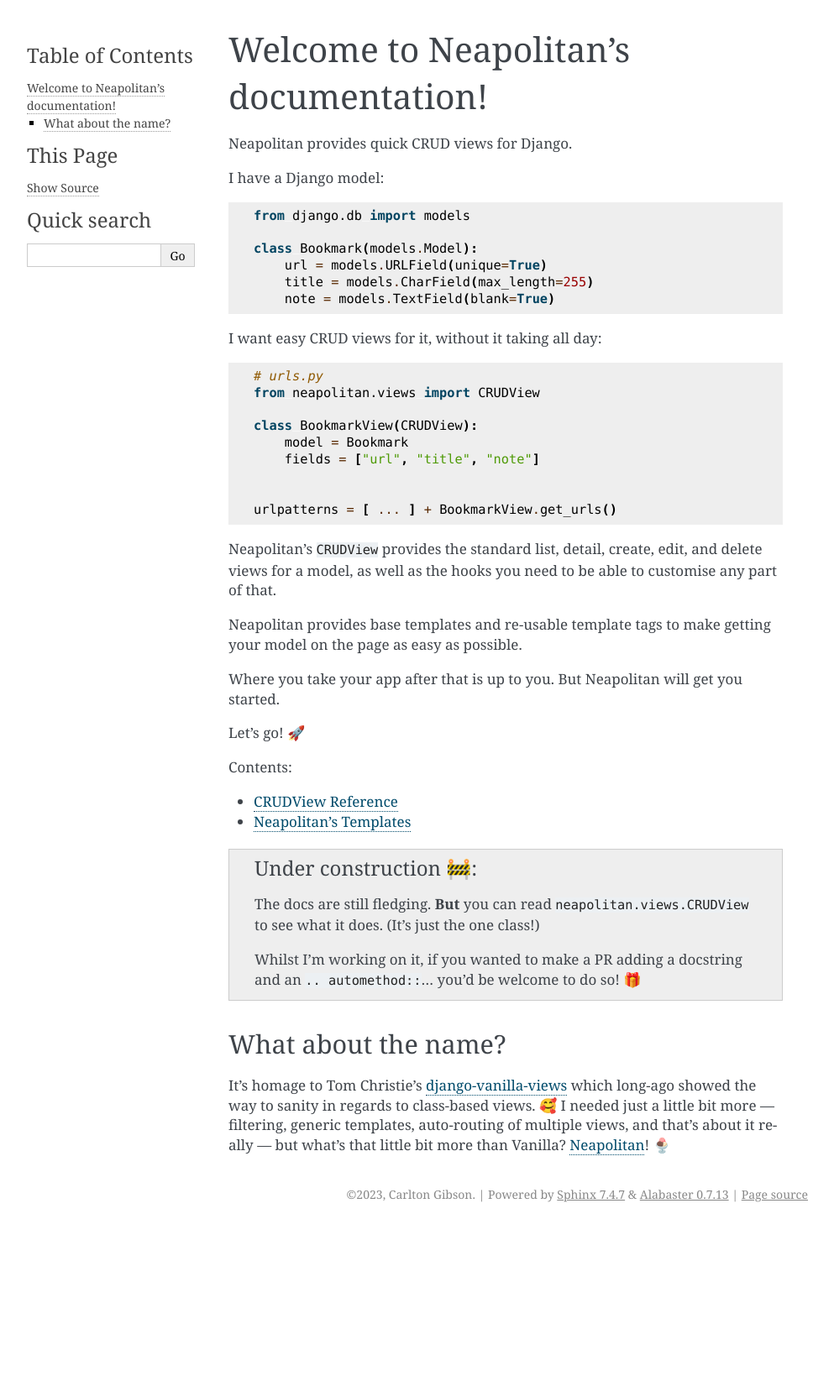
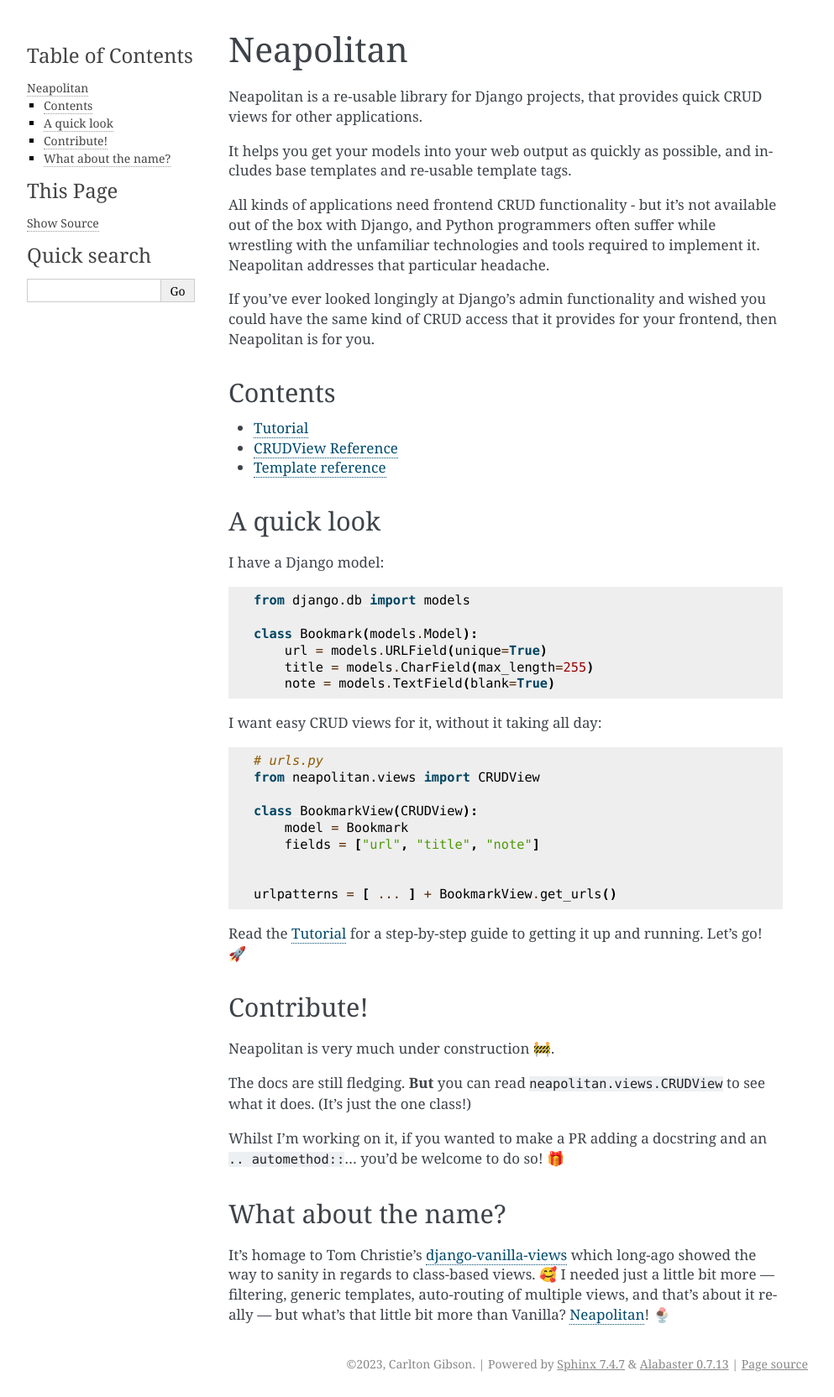
Before and after one commit to carltongibson/neapolitan, a Sphinx documentation site: the page built from docs/source/index.rst, in a window 1280 px wide. Shown: the whole page at 84% size, without its empty margins (148-1141 px from the left). Built offline with Sphinx 7.4.7, drawn with Linux system fonts in a browser that asks for light colours; before the commit the page ends 1462 px from its top, so only the background shows below that.

Commit message:
Created a tutorial, made some changes to the home page

```diff
--- a/docs/source/index.rst
+++ b/docs/source/index.rst
@@ -1,7 +1,34 @@
-Welcome to Neapolitan's documentation!
+Neapolitan
 ======================================
 
-Neapolitan provides quick CRUD views for Django.
+Neapolitan is a re-usable library for Django projects, that provides quick CRUD views
+for other applications.
+
+It helps you get your models into your web output as quickly as possible, and includes base
+templates and re-usable template tags.
+
+All kinds of applications need frontend CRUD functionality - but it's not available out of
+the box with Django, and Python programmers often suffer while wrestling with the unfamiliar
+technologies and tools required to implement it. Neapolitan addresses that particular
+headache.
+
+If you've ever looked longingly at Django's admin functionality and wished you could have
+the same kind of CRUD access that it provides for your frontend, then Neapolitan is for you.
+
+
+Contents
+--------
+
+.. toctree::
+    :maxdepth: 1
+
+    tutorial
+    crud-view
+    templates
+
+
+A quick look
+------------
 
 I have a Django model::
 
@@ -24,34 +51,21 @@ I want easy CRUD views for it, without it taking all day::
 
     urlpatterns = [ ... ] + BookmarkView.get_urls()
 
-Neapolitan's ``CRUDView`` provides the standard list, detail,
-create, edit, and delete views for a model, as well as the hooks you need to
-be able to customise any part of that.
-
-Neapolitan provides base templates and re-usable template tags to make getting
-your model on the page as easy as possible.
-
-Where you take your app after that is up to you. But Neapolitan will get you
-started.
-
-Let's go! 🚀
+Read the :ref:`tutorial` for a step-by-step guide to getting it up and running. Let's go! 🚀
 
 
-.. toctree::
-    :maxdepth: 1
-    :caption: Contents:
+Contribute!
+-----------
 
-    crud-view
-    templates
+Neapolitan is very much under construction 🚧.
 
-.. admonition:: Under construction 🚧
+The docs are still fledging. **But** you can read
+``neapolitan.views.CRUDView`` to see what it does. (It's just the one
+class!)
 
-    The docs are still fledging. **But** you can read
-    ``neapolitan.views.CRUDView`` to see what it does. (It's just the one
-    class!)
+Whilst I'm working on it, if you wanted to make a PR adding a docstring and
+an ``.. automethod::``… you'd be welcome to do so! 🎁
 
-    Whilst I'm working on it, if you wanted to make a PR adding a docstring and
-    an ``.. automethod::``… you'd be welcome to do so! 🎁
 
 What about the name?
 --------------------
--- a/docs/source/templates.rst
+++ b/docs/source/templates.rst
@@ -1,5 +1,5 @@
 ======================
-Neapolitan's Templates
+Template reference
 ======================
 
 Neapolitan provides generic templates that can be used as a starting point for
```
Also changed, not shown: other parts of docs/source/index.rst (+0 -9 lines), docs/source/tutorial.rst (added, +88 -0 lines).
